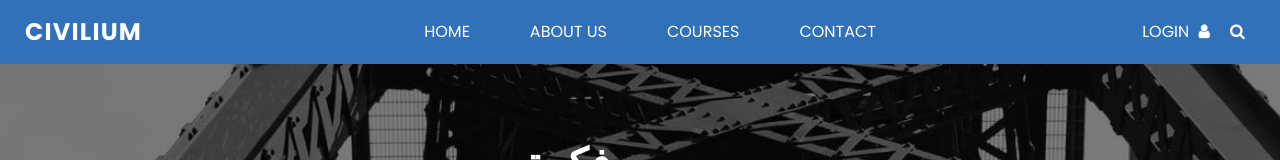
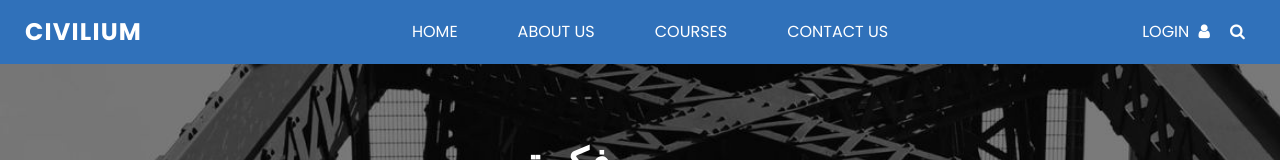
Before and after one commit to Osama446/FirstWebsite-WebsiteDesignCourse-Osama_Wadi, a plain HTML site: page index.html in a window 1280 px wide. Shown: the top 160 px of the page. Drawn offline with nearby package versions, Linux system fonts and the light colour scheme; some packages are replaced by stand-ins of ours.

Commit message:
Update index.html

```diff
--- a/index.html
+++ b/index.html
@@ -55,7 +55,7 @@
               <a class="nav-link" href="blog.html">Courses</a>
             </li>
             <li class="nav-item">
-              <a class="nav-link" href="contact.html">Contact</a>
+              <a class="nav-link" href="contact.html">Contact Us</a>
             </li>
           </ul>
           <div class="quote_btn-container">
@@ -101,7 +101,7 @@
               <a class="nav-link" href="blog.html">Courses</a>
             </li>
             <li class="nav-item">
-              <a class="nav-link" href="contact.html">Contact</a>
+              <a class="nav-link" href="contact.html">Contact Us</a>
             </li>
           </ul>
           <div class="quote_btn-container">
```
